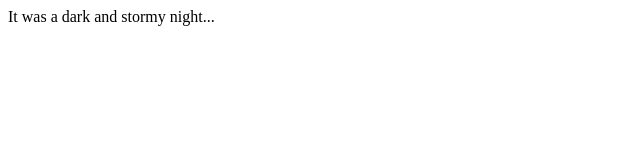
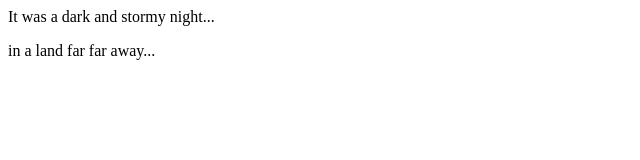
Before and after one commit to ElvisMah/fireside-story, a plain HTML site: page index.html in a window 1280 px wide. Shown: the whole page, without its empty margins (0-640 px from the left). Drawn offline with Linux system fonts and the light colour scheme.

Commit message:
added the second line to the story

```diff
--- a/index.html
+++ b/index.html
@@ -4,5 +4,6 @@
     </head>
     <body>
         <p>It was a dark and stormy night...</p>
+        <p>in a land far far away...</p>
     </body>
 </htmL>
```
